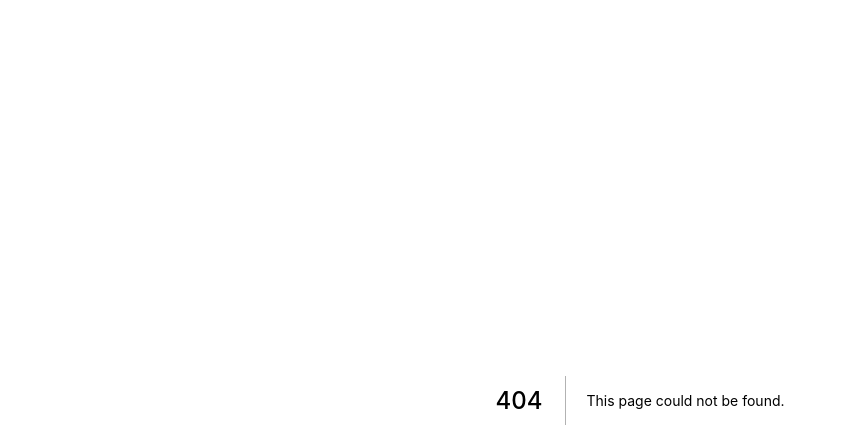
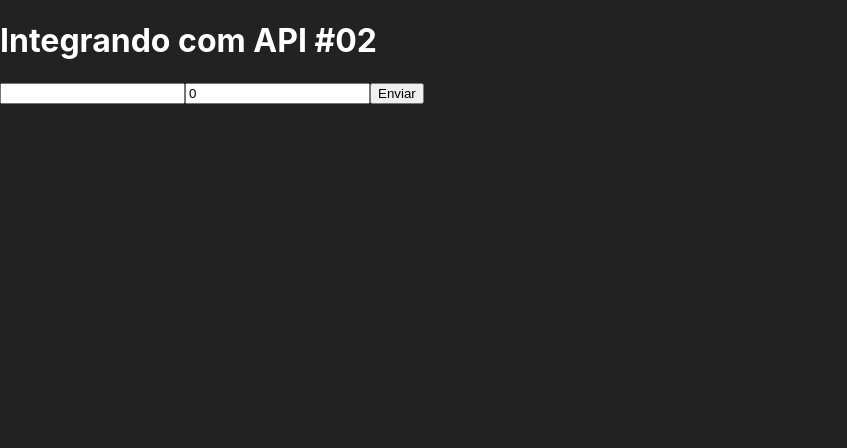
Before and after one commit to AbiezerSidonioJoseOdanacaJunior/next-basico, a Next.js app: page /form in a window 1280 px wide. Before the commit this address had no page. Shown: the top 448 px of the page, without its empty margins (0-847 px from the left). Built offline with nearby package versions, Linux system fonts and the light colour scheme.

Commit message:
Intregation back and front

```diff
--- /dev/null
+++ b/src/pages/api/form.js
@@ -0,0 +1,22 @@
+const usuarios = []
+
+export default function form(req, res) {
+    if (req.method === "POST") {
+        post(req, res)
+    } else if (req.method === "GET") {
+        get(req, res)
+    } else {
+        res.status(405).send()
+    }
+
+}
+
+function post(req, res) {
+    const usuario = JSON.parse(req.body)
+    usuarios.push(usuario)
+    res.status(200).send()
+}
+
+function get(req, res) {
+    res.status(200).json(usuarios)
+}
--- /dev/null
+++ b/src/pages/form.jsx
@@ -0,0 +1,42 @@
+import { useState } from "react"
+
+export default function Form(props) {
+    const [nome, setNome] = useState("")
+    const [idade, setIdade] = useState(0)
+    const [usuarios, setUsuarios] = useState([])
+
+    async function salvarUsuario() {
+        await fetch('/api/form', {
+            method: 'POST',
+            body: JSON.stringify({ nome, idade })
+        })
+
+        setNome("")
+        setIdade(0)
+
+        const resp = await fetch('/api/form')
+        const usuarios = await resp.json()
+        setUsuarios(usuarios)
+    }
+
+    function renderizarUsuarios() {
+        return usuarios.map((usuario, i) => {
+            return <li key={i}>{usuario.nome} tem {usuario.idade} anos</li>
+        })
+    }
+
+    return (
+        <div>
+            <h1>Integrando com API #02</h1>
+            <input type="text" value={nome}
+                onChange={e => setNome(e.target.value)}/>
+            <input type="number" value={idade}
+                onChange={e => setIdade(+e.target.value)} />
+            <button onClick={salvarUsuario}>Enviar</button>
+
+            <ul>
+                {renderizarUsuarios()}
+            </ul>
+        </div>
+    )
+}
```
